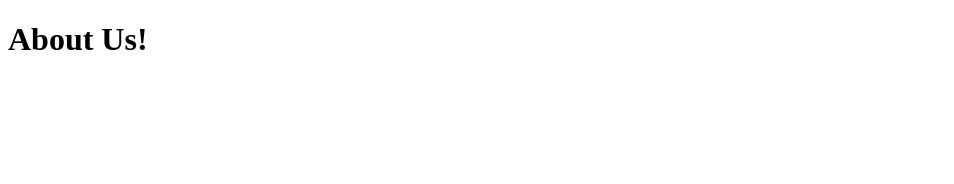
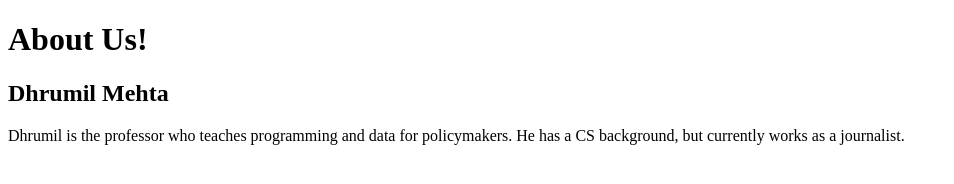
Before and after one commit to dmil/our-project, a plain HTML site: page our-team/index.html in a window 1280 px wide. Shown: the whole page, without its empty margins (0-954 px from the left). Drawn offline with Linux system fonts and the light colour scheme.

Commit message:
add dhrumil bio information

```diff
--- a/our-team/index.html
+++ b/our-team/index.html
@@ -5,5 +5,8 @@
     </head>
     <body>
         <h1>About Us!</h1>
+
+        <h2>Dhrumil Mehta</h2>
+        <p> Dhrumil is the professor who teaches programming and data for policymakers. He has a CS background, but currently works as a journalist.</p>
     </body>
 </html>
```
